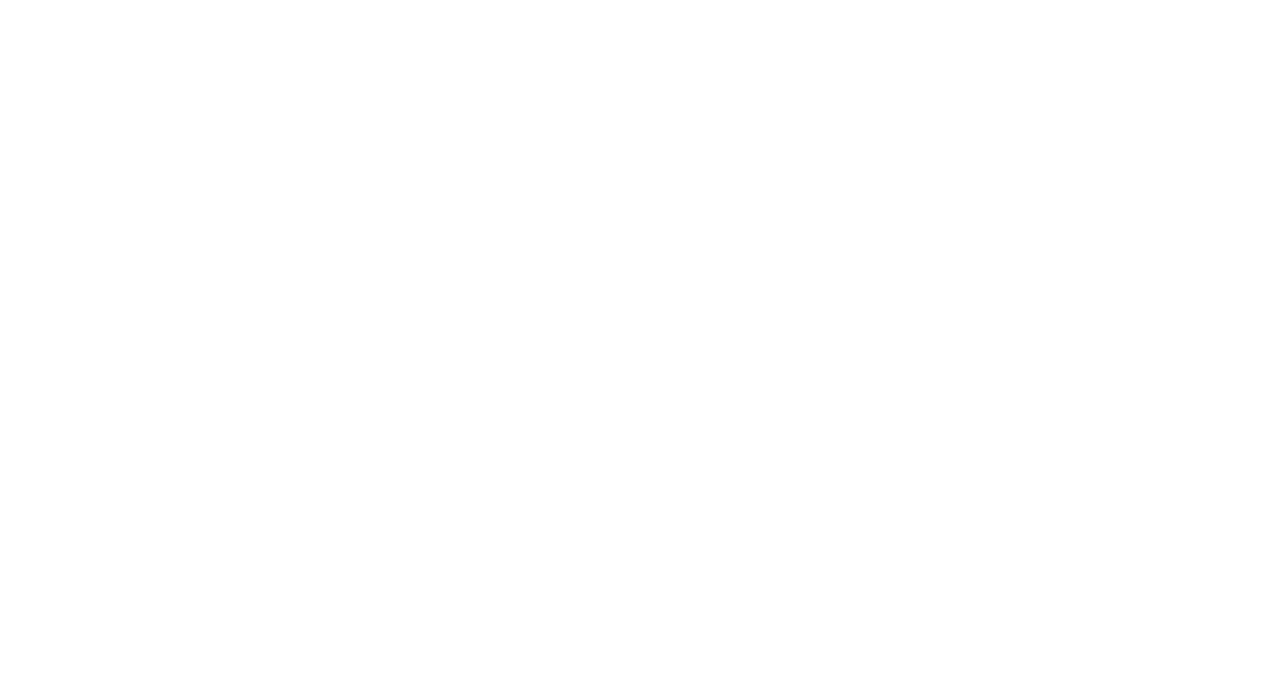
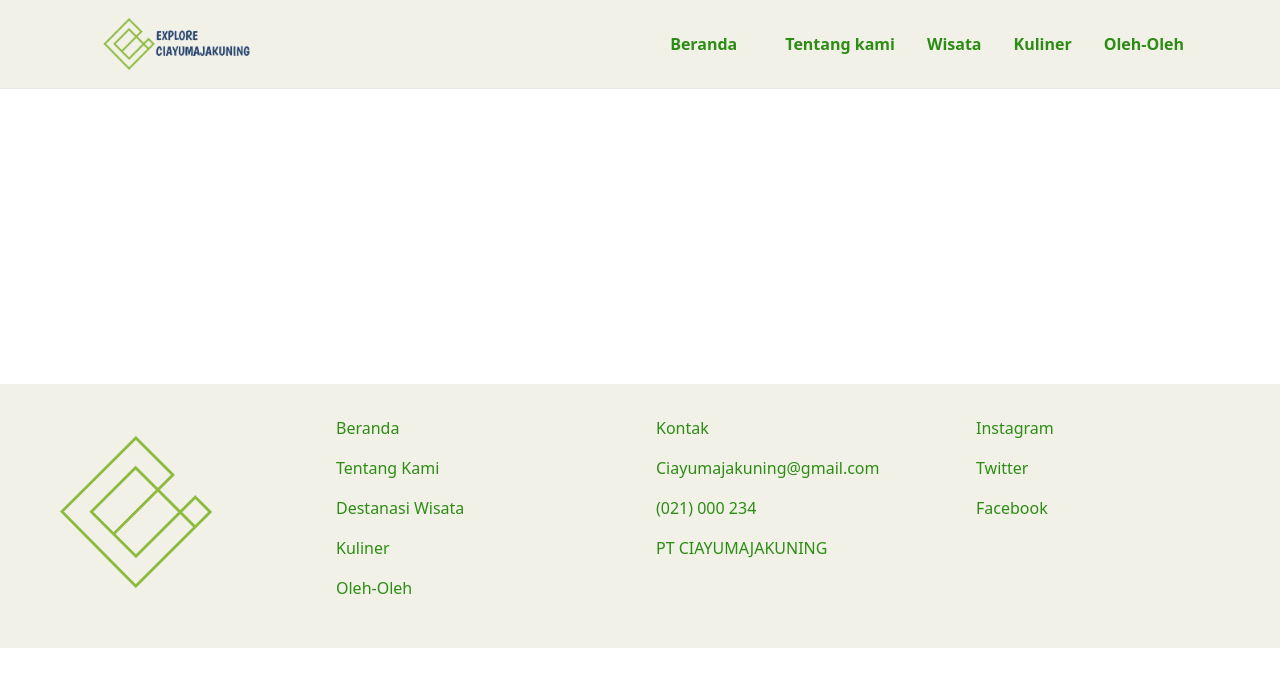
Before and after one commit to MfarisRf/Wisata, a React (Vite) app in the folder Client/Wisata/: page /Landingpage in a window 1280 px wide. Before the commit this address had no page. Shown: the top 686 px of the page. Built offline with nearby package versions, Linux system fonts and the light colour scheme.

Commit message:
update landingpage

```diff
--- a/Client/Wisata/src/App.jsx
+++ b/Client/Wisata/src/App.jsx
@@ -2,8 +2,9 @@
 import Home from './page/home'
 import Login from './page/login'
 import About from './page/about'
-import Dashboard from './page/Dashboard'
+import Landingpage from './page/Landingpage'
 import OurTeam from './components/OurTeam'
+
 
 const App = () => {
   return (
@@ -13,7 +14,7 @@
           <Route path="/" element={<Home />} />
           <Route path="/Login" element={<Login />} />
           <Route path="/About" element={<About />} />
-          <Route path="/Dasboard" element={<Dashboard/>} />
+          <Route path="/Landingpage" element={<Landingpage />} />
           <Route path="/Team" element={<OurTeam/>} />
         </Routes>
       </Router>
--- a/Client/Wisata/src/page/Dashboard.jsx
+++ /dev/null
@@ -1,17 +0,0 @@
-// eslint-disable-next-line no-unused-vars
-import React from 'react'
-import Navbar from '../components/Navbar'
-import Footer from '../components/Footer'
-
-const Dashboard = () => {
-  return (
-    <>
-    <Navbar/>
-    <div>dasboard</div>
-    <Footer/>
-    </>
-
-  )
-}
-
-export default Dashboard
--- /dev/null
+++ b/Client/Wisata/src/page/Landingpage.jsx
@@ -0,0 +1,60 @@
+// eslint-disable-next-line no-unused-vars
+import React from 'react'
+import Navbar from '../components/Navbar'
+import Footer from '../components/Footer'
+import Gambar from '../assets/images/Cirebon.png'
+
+const Landingpage = () => {
+  return (
+    <div>
+        <>
+        <Navbar />
+        <div id="animation-carousel" className="relative w-full" data-carousel="static">
+    {/* <!-- Carousel wrapper --> */}
+    <div className="relative h-56 overflow-hidden rounded-lg md:h-96">
+         {/* <!-- Item 1 --> */}
+        <div className="hidden duration-200 ease-linear" data-carousel-item>
+            <img src={Gambar} className="absolute block w-full -translate-x-1/2 -translate-y-1/2 top-1/2 left-1/2" alt="Cirebon"/>
+        </div>
+        {/* <!-- Item 2 --> */}
+        <div className="hidden duration-200 ease-linear" data-carousel-item>
+            <img src="/docs/images/carousel/carousel-2.svg" className="absolute block w-full -translate-x-1/2 -translate-y-1/2 top-1/2 left-1/2" alt="..."/>
+        </div>
+        {/* <!-- Item 3 --> */}
+        <div className="hidden duration-200 ease-linear" data-carousel-item="active">
+            <img src="/docs/images/carousel/carousel-3.svg" className="absolute block w-full -translate-x-1/2 -translate-y-1/2 top-1/2 left-1/2" alt="..."/>
+        </div>
+        {/* <!-- Item 4 --> */}
+        <div className="hidden duration-200 ease-linear" data-carousel-item>
+            <img src="/docs/images/carousel/carousel-4.svg" className="absolute block w-full -translate-x-1/2 -translate-y-1/2 top-1/2 left-1/2" alt="..."/>
+        </div>
+        {/* <!-- Item 5 --> */}
+        <div className="hidden duration-200 ease-linear" data-carousel-item>
+            <img src="/docs/images/carousel/carousel-5.svg" className="absolute block w-full -translate-x-1/2 -translate-y-1/2 top-1/2 left-1/2" alt="..."/>
+        </div>
+    </div>
+    {/* <!-- Slider controls --> */}
+    <button type="button" className="absolute top-0 start-0 z-30 flex items-center justify-center h-full px-4 cursor-pointer group focus:outline-none" data-carousel-prev>
+        <span className="inline-flex items-center justify-center w-10 h-10 rounded-full bg-white/30 dark:bg-gray-800/30 group-hover:bg-white/50 dark:group-hover:bg-gray-800/60 group-focus:ring-4 group-focus:ring-white dark:group-focus:ring-gray-800/70 group-focus:outline-none">
+            <svg className="w-4 h-4 text-white dark:text-gray-800 rtl:rotate-180" aria-hidden="true" xmlns="http://www.w3.org/2000/svg" fill="none" viewBox="0 0 6 10">
+                <path stroke="currentColor" strokeLinecap="round" strokeLinejoin="round" strokeWidth="2" d="M5 1 1 5l4 4"/>
+            </svg>
+            <span className="sr-only">Previous</span>
+        </span>
+    </button>
+    <button type="button" className="absolute top-0 end-0 z-30 flex items-center justify-center h-full px-4 cursor-pointer group focus:outline-none" data-carousel-next>
+        <span className="inline-flex items-center justify-center w-10 h-10 rounded-full bg-white/30 dark:bg-gray-800/30 group-hover:bg-white/50 dark:group-hover:bg-gray-800/60 group-focus:ring-4 group-focus:ring-white dark:group-focus:ring-gray-800/70 group-focus:outline-none">
+            <svg className="w-4 h-4 text-white dark:text-gray-800 rtl:rotate-180" aria-hidden="true" xmlns="http://www.w3.org/2000/svg" fill="none" viewBox="0 0 6 10">
+                <path stroke="currentColor" strokeLinecap="round" strokeLinejoin="round" strokeWidth="2" d="m1 9 4-4-4-4"/>
+            </svg>
+            <span className="sr-only">Next</span>
+        </span>
+    </button>
+</div>
+        <Footer />
+        </>
+    </div>
+  )
+}
+
+export default Landingpage
--- a/Client/Wisata/src/page/OurTeam.jsx
+++ /dev/null
@@ -1,14 +0,0 @@
-import React from 'react'
-import OurTeam from '../components/OurTeam'
-
-const OurTeam = () => {
-  return (
-    <>
-    <div>
-        <OurTeam/>
-    </div>
-    </>
-  )
-}
-
-export default OurTeam
--- a/Client/Wisata/src/page/TentangKami.jsx
+++ b/Client/Wisata/src/page/TentangKami.jsx
@@ -1,4 +1,6 @@
+// eslint-disable-next-line no-unused-vars
 import React from 'react'
+import logo from '../assets/images/Logo_navbar.png'
 
 const TentangKami = () => {
     return (
@@ -16,3 +18,5 @@
         </div>
     )
 }
+
+export default TentangKami
```
Also changed, not shown: Client/Wisata/src/assets/images/Cirebon.png (added).
